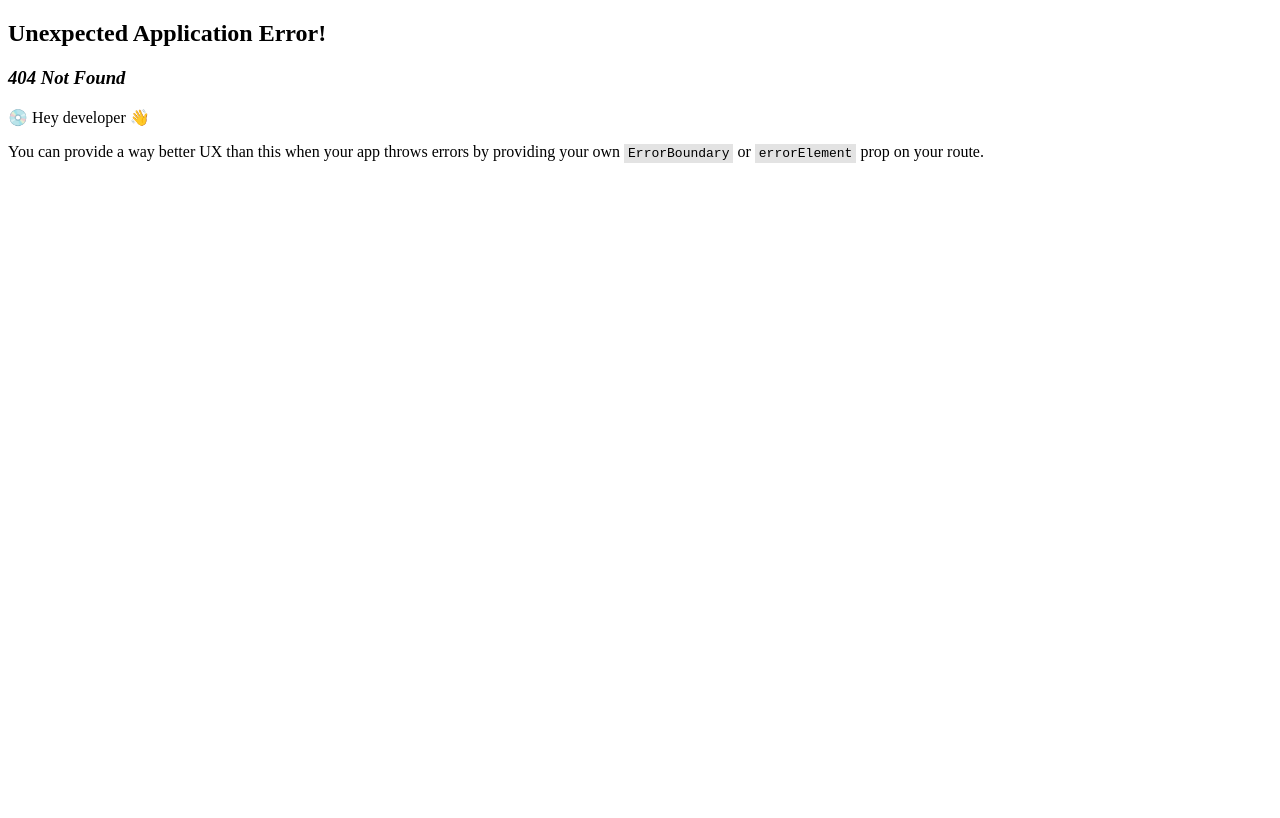
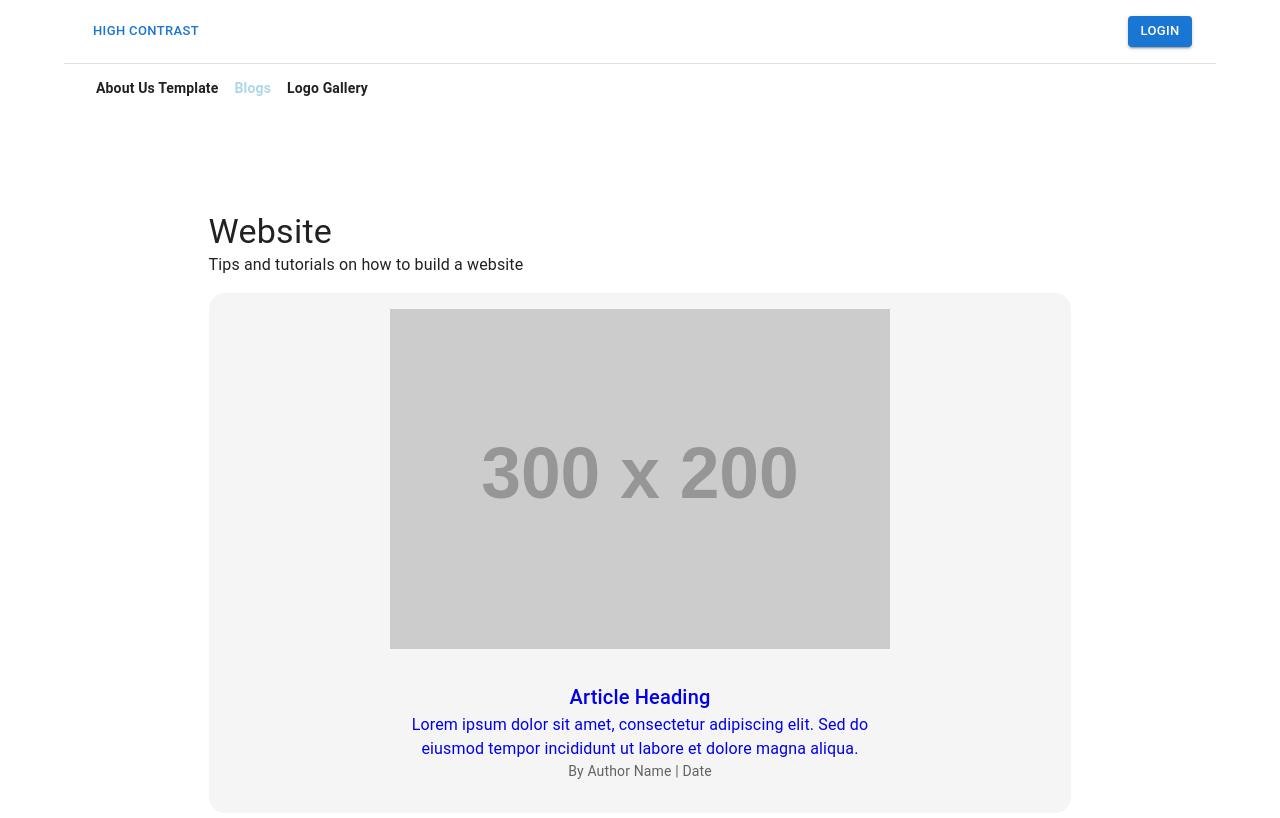
Before and after one commit to muhammedjavis/clenet-assignment, a React (Vite) app: page /blogs in a window 1280 px wide. Before the commit this address had no page. Shown: the top 818 px of the page. Built offline with nearby package versions, Linux system fonts and the light colour scheme.

Commit message:
created Blogs component

```diff
--- a/src/App.jsx
+++ b/src/App.jsx
@@ -2,6 +2,7 @@ import { RouterProvider, createBrowserRouter } from 'react-router-dom';
 import Login from './components/Signup';
 import RootLayout from './components/RootLayout';
 import AboutUs from './components/AboutUs';
+import Blogs from './components/Blogs';
 
 const router = createBrowserRouter([
   {
@@ -11,6 +12,10 @@ const router = createBrowserRouter([
       {
         path: '/aboutus',
         element: <AboutUs />,
+      },
+      {
+        path: '/blogs',
+        element: <Blogs />,
       },
     ],
   },
--- /dev/null
+++ b/src/components/Blogs.jsx
@@ -0,0 +1,66 @@
+import { Grid, Typography, Box } from '@mui/material';
+import { Link } from 'react-router-dom';
+
+export default function Blogs() {
+  return (
+    <Box
+      display='flex'
+      justifyContent='center'
+      alignItems='center'
+      minHeight='100vh'
+    >
+      <Box p={2}>
+        <Grid container spacing={2}>
+          <Grid item xs={12}>
+            <Typography variant='h4' align='left'>
+              Website
+            </Typography>
+            <Typography variant='body1'>
+              Tips and tutorials on how to build a website
+            </Typography>
+          </Grid>
+          <Grid item xs={12}>
+            <Link
+              to='#'
+              style={{
+                textDecoration: 'none',
+              }}
+            >
+              <Box bgcolor='#f5f5f5' p={2} borderRadius={4} textAlign='center'>
+                <Box maxWidth='500px' mx='auto'>
+                  <Grid container spacing={2}>
+                    <Grid item xs={12}>
+                      <img
+                        src='https://via.placeholder.com/300x200'
+                        alt='Article Thumbnail'
+                        style={{
+                          width: '100%',
+                          height: '100%',
+                          objectFit: 'cover',
+                        }}
+                      />
+                    </Grid>
+
+                    <Grid item xs={12}>
+                      <Box p={2}>
+                        <Typography variant='h6'>Article Heading</Typography>
+                        <Typography variant='body1'>
+                          Lorem ipsum dolor sit amet, consectetur adipiscing
+                          elit. Sed do eiusmod tempor incididunt ut labore et
+                          dolore magna aliqua.
+                        </Typography>
+                        <Typography variant='body2' color='textSecondary'>
+                          By Author Name | Date
+                        </Typography>
+                      </Box>
+                    </Grid>
+                  </Grid>
+                </Box>
+              </Box>
+            </Link>
+          </Grid>
+        </Grid>
+      </Box>
+    </Box>
+  );
+}
--- a/src/components/RootLayout.jsx
+++ b/src/components/RootLayout.jsx
@@ -8,7 +8,7 @@ import { Outlet } from 'react-router-dom';
 
 const sections = [
   { title: 'About Us Template', url: '/aboutus' },
-  { title: 'Blogs', url: '#' },
+  { title: 'Blogs', url: '/blogs' },
   { title: 'Logo Gallery', url: '#' },
 ];
 
```
